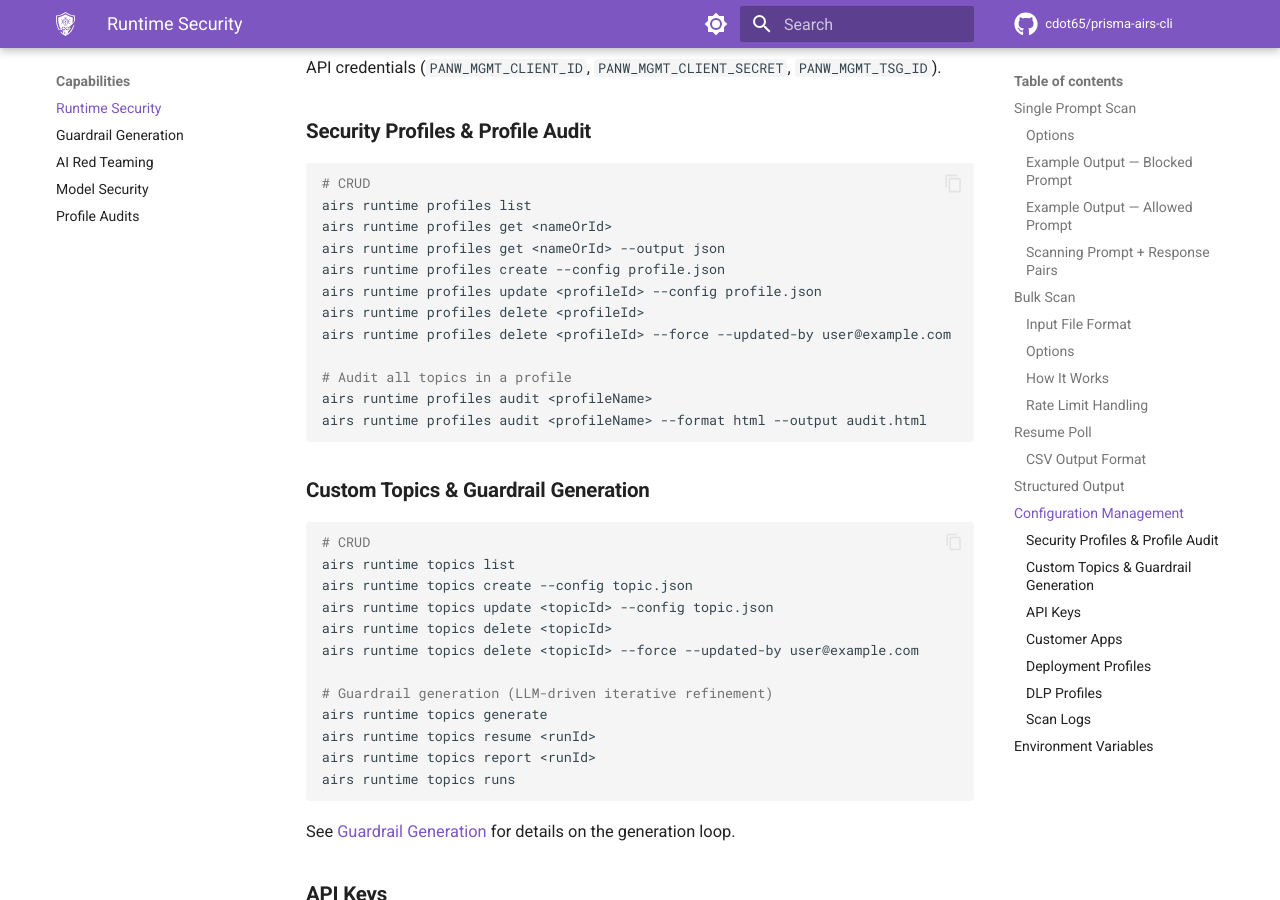
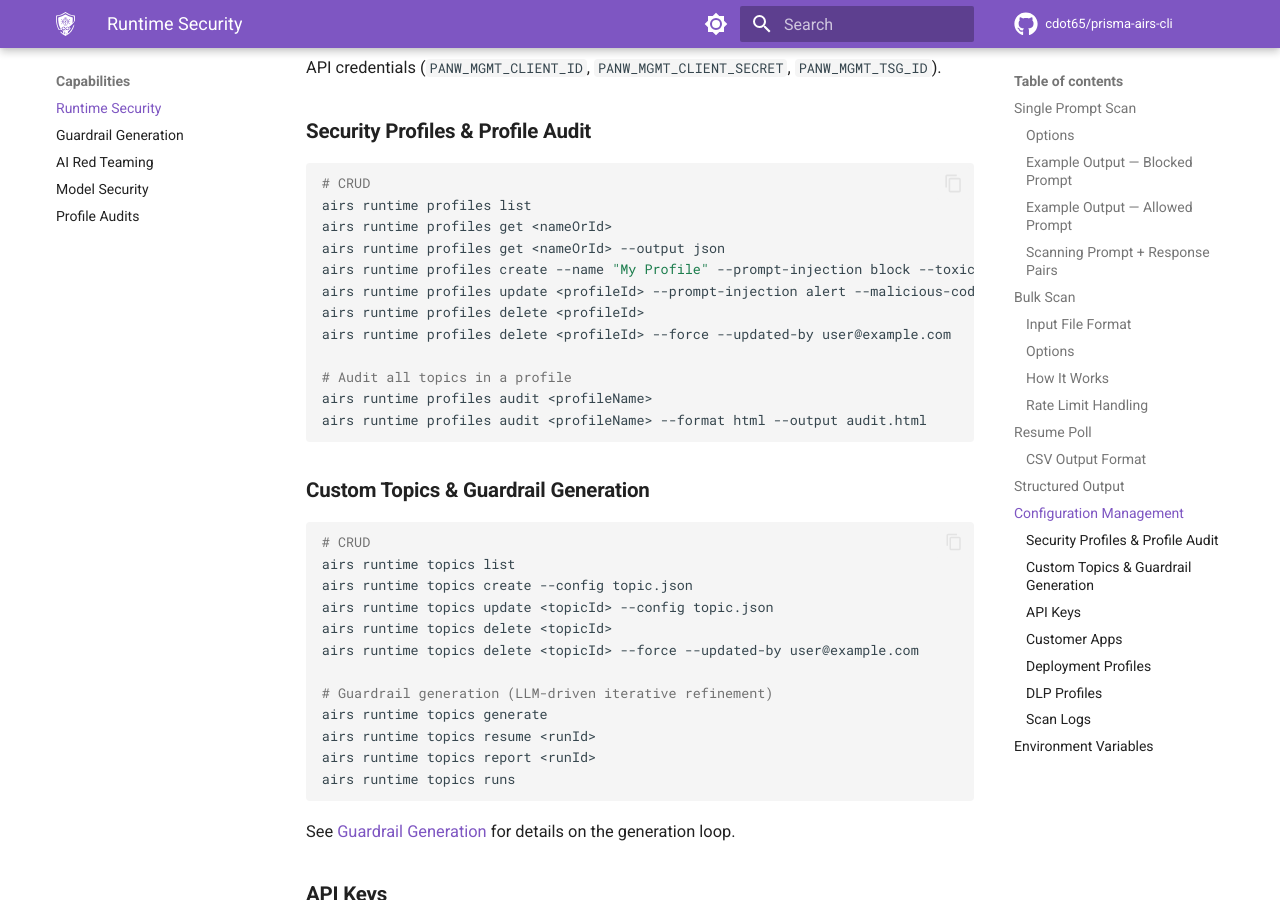
Before and after one commit to cdot65/prisma-airs-cli, an MkDocs documentation site: the page built from docs/features/runtime-security.md, in a window 1280 px wide and 900 px high, scrolled down 4643 px. Built offline with MkDocs 1.6.1 and Material for MkDocs 9.7.7, drawn with Linux system fonts in a browser that asks for light colours; comment, search, counter and statistics services are not loaded.

Commit message:
docs: update profile create/update examples to use CLI flags (#29)
Closes #28

```diff
--- a/docs/features/runtime-security.md
+++ b/docs/features/runtime-security.md
@@ -186,8 +186,8 @@ Prisma AIRS CLI exposes full CRUD over AIRS runtime configuration resources via
 airs runtime profiles list
 airs runtime profiles get <nameOrId>
 airs runtime profiles get <nameOrId> --output json
-airs runtime profiles create --config profile.json
-airs runtime profiles update <profileId> --config profile.json
+airs runtime profiles create --name "My Profile" --prompt-injection block --toxic-content alert
+airs runtime profiles update <profileId> --prompt-injection alert --malicious-code block
 airs runtime profiles delete <profileId>
 airs runtime profiles delete <profileId> --force --updated-by user@example.com
 
--- a/package.json
+++ b/package.json
@@ -1,7 +1,7 @@
 {
   "name": "@cdot65/prisma-airs-cli",
   "packageManager": "pnpm@10.6.5",
-  "version": "1.2.0",
+  "version": "1.2.1",
   "description": "CLI and library for Palo Alto Prisma AIRS — guardrail refinement, AI red teaming, model security scanning, profile audits",
   "type": "module",
   "main": "dist/index.js",
```
Also changed, not shown: AGENTS.md (+2 -2 lines).
